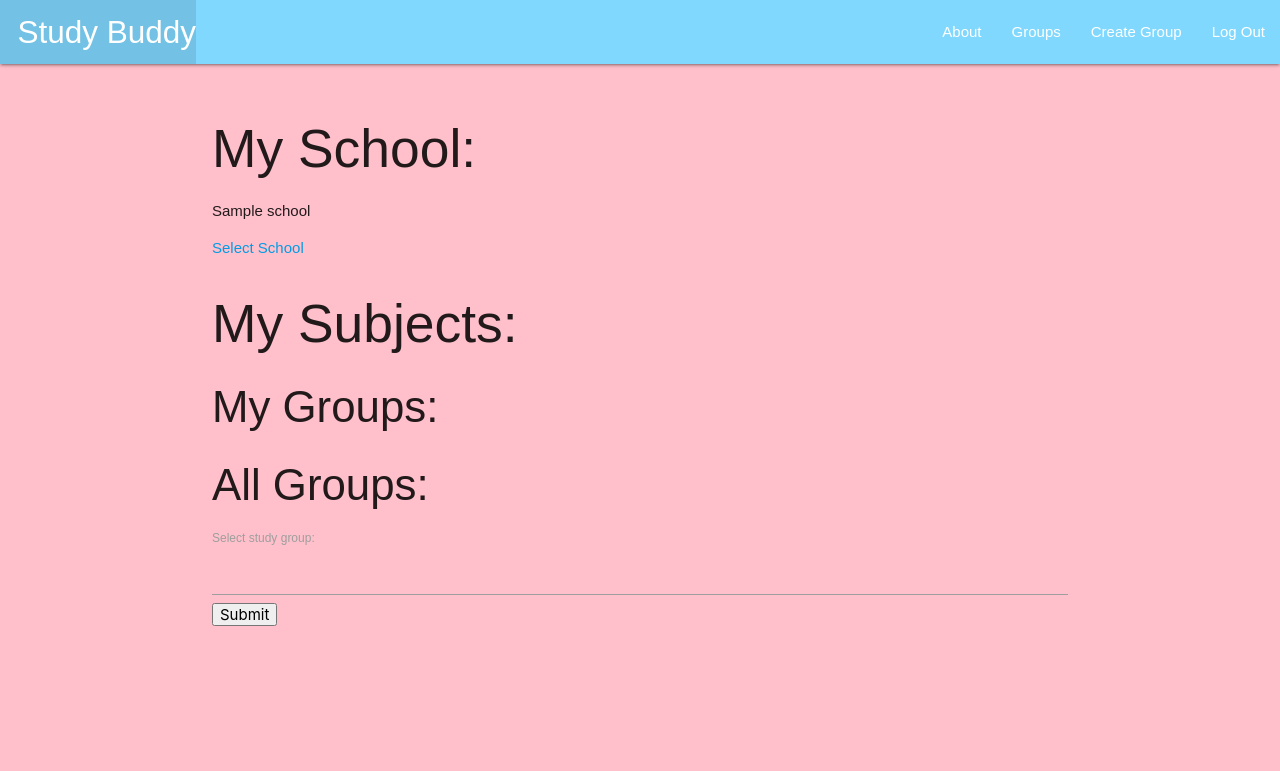
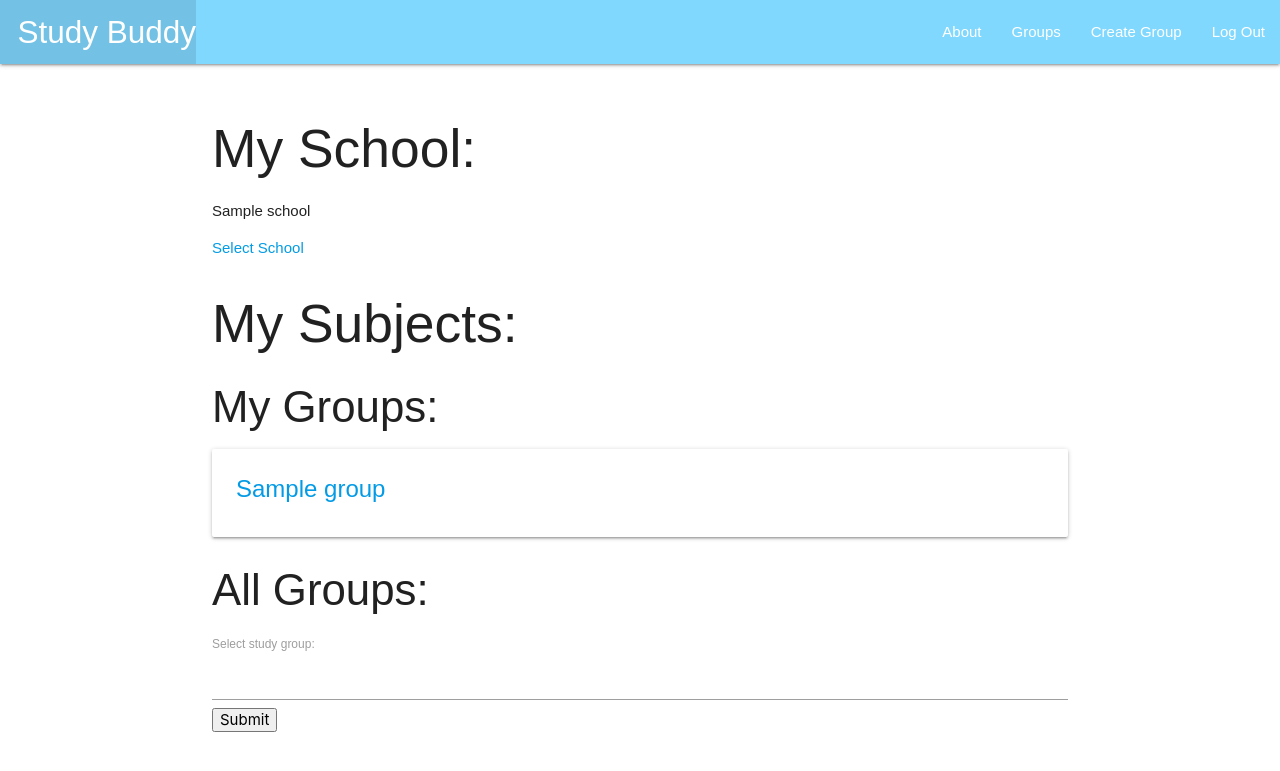
Before and after one commit to mayerlingmj/Study-Buddy, a Django app: page /index in a window 1280 px wide. Shown: the top 771 px of the page. Run offline with Django 4.2, Linux system fonts and the light colour scheme; a user stored in the database is signed in; tables that the repository leaves empty hold one stand-in row (values such as "Sample post").

Commit message:
Display your groups

```diff
--- a/studybuddy/main_app/models.py
+++ b/studybuddy/main_app/models.py
@@ -8,29 +8,35 @@ from django.db.models.signals import post_save
 
 # Create your models here.
 class School(models.Model):
-  name = models.CharField(max_length=100)
+    name = models.CharField(max_length=100)
 
 
 class Study_Group(models.Model):
-  # Storing location as coordinates so we can display with GMaps
-  name = models.CharField(max_length=100)
-  description = models.TextField()
-  location = models.CharField(max_length=100)
-  topic = models.CharField(max_length=100)
-  school = models.ForeignKey(School, on_delete=models.CASCADE)
-  attending = models.ManyToManyField(User)
+    # Storing location as coordinates so we can display with GMaps
+    name = models.CharField(max_length=100)
+    description = models.TextField()
+    location = models.CharField(max_length=100)
+    topic = models.CharField(max_length=100)
+    school = models.ForeignKey(School, on_delete=models.CASCADE)
+    creator = models.ForeignKey(
+        User, related_name='creator', on_delete=models.CASCADE)
+    attending = models.ManyToManyField(User, related_name='attending')
+
 
 class Profile(models.Model):
-  user = models.OneToOneField(User, on_delete=models.CASCADE)
-  school = models.ForeignKey(School, on_delete=models.CASCADE)
+    user = models.OneToOneField(User, on_delete=models.CASCADE)
+    school = models.ForeignKey(School, on_delete=models.CASCADE)
 
 # Make sure to add credit to tutorial
+
+
 @receiver(post_save, sender=User)
 def create_user_profile(sender, instance, created, **kwargs):
-  if created:
-    default = School.objects.get(pk=3)
-    Profile.objects.create(user=instance, school=default)
+    if created:
+        default = School.objects.get(pk=3)
+        Profile.objects.create(user=instance, school=default)
+
 
 @receiver(post_save, sender=User)
 def save_user_profile(sender, instance, **kwargs):
-  instance.profile.save()
+    instance.profile.save()
--- a/studybuddy/main_app/static/main_app/style.css
+++ b/studybuddy/main_app/static/main_app/style.css
@@ -2,7 +2,6 @@ body {
   font-family: Arial, sans-serif;
   margin: 0;
   padding: 0;
-  background-color: pink;
 }
 
 .container {
--- a/studybuddy/main_app/templates/groups/index.html
+++ b/studybuddy/main_app/templates/groups/index.html
@@ -8,11 +8,11 @@
 <p>{{ user.profile.selected_topics.all }}</p>
 
 <h3>My Groups:</h3>
-{% for study_group in user.profile.study_groups.all %}
+{% for my_group in my_groups %}
   <div class="card">
-    <a href="{% url 'detail' study_group.id %}">
+    <a href="{% url 'detail' my_group.id %}">
       <div class="card-content">
-        <span class="card-title">{{ study_group.name }}</span>
+        <span class="card-title">{{ my_group.name }}</span>
       </div>
     </a>
   </div>
--- a/studybuddy/main_app/urls.py
+++ b/studybuddy/main_app/urls.py
@@ -9,5 +9,6 @@ urlpatterns = [
     path('study_groups/create/', views.CreateGroup.as_view(),
          name='study_groups_create'),
     path('school_select/', views.school_select, name='school_select'),
-    path('school_select/<int:school_id>/', views.set_school, name='set_school')
+    path('school_select/<int:school_id>/', views.set_school, name='set_school'),
+    path('groups/<int:group_id>/', views.detail, name='detail')
 ]
--- a/studybuddy/main_app/views.py
+++ b/studybuddy/main_app/views.py
@@ -33,7 +33,12 @@ def signup(request):
 
 
 def index(request):
-    return render(request, 'groups/index.html')
+    # school = School.objects.get(request.user.profile.school)
+    my_groups = Study_Group.objects.filter(creator=request.user)
+    all_school_groups = Study_Group.objects.filter(attending=request.user)
+    return render(request, 'groups/index.html', {
+        'my_groups': my_groups
+    })
 
 
 def detail(request):
@@ -51,6 +56,7 @@ class CreateGroup(CreateView):
         profile = Profile.objects.get(user=user)
         school = School.objects.get(id=profile.school.id)
         form.instance.school = school
+        form.instance.creator = self.request.user
         return super().form_valid(form)
 
 
```
Also changed, not shown: studybuddy/main_app/migrations/0006_study_group_creator_alter_study_group_attending.py (added).
